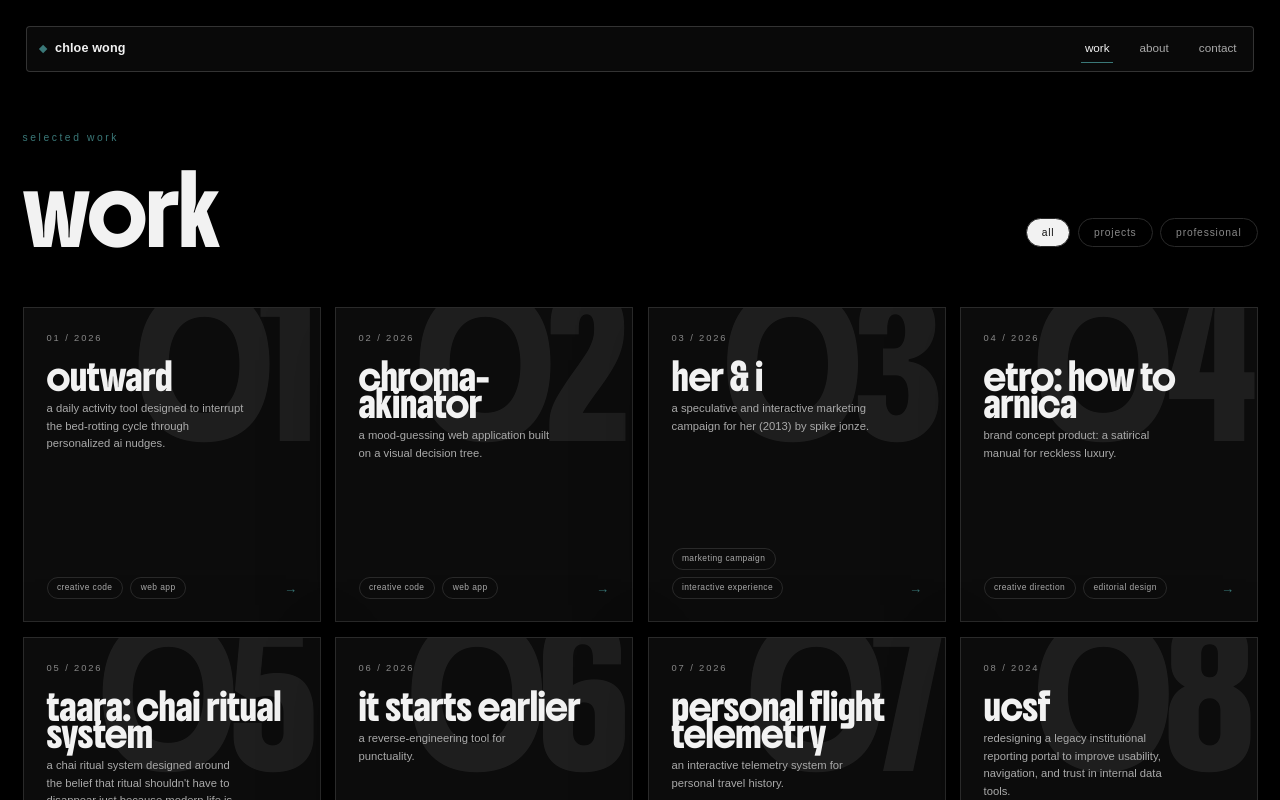
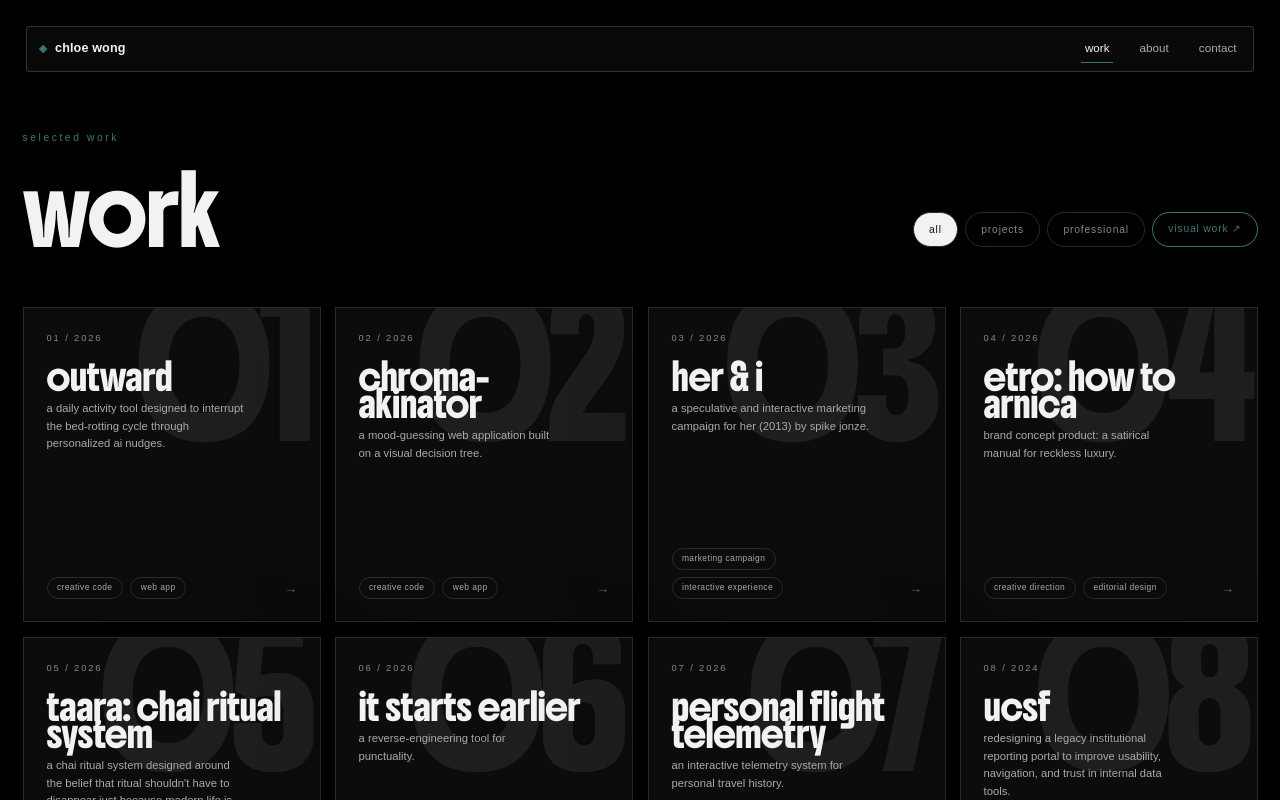
Before and after one commit to chloewongsf/portfolio, a Next.js app: page /work in a window 1280 px wide. Shown: the top 800 px of the page. Built offline with nearby package versions, Linux system fonts and the light colour scheme; a web font is replaced by a local one.

Commit message:
favicon and others

```diff
--- a/app/layout.tsx
+++ b/app/layout.tsx
@@ -77,6 +77,11 @@ const questrial = localFont({
 export const metadata: Metadata = {
   title: "Chloe Wong - Portfolio",
   description: "Designer, researcher, and creative technologist",
+  icons: {
+    icon: [{ url: "/logo.png", type: "image/png" }],
+    shortcut: "/logo.png",
+    apple: "/logo.png",
+  },
 };
 
 export default function RootLayout({
--- a/app/work/page.tsx
+++ b/app/work/page.tsx
@@ -443,7 +443,7 @@ export default function WorkPage() {
             initial={{ opacity: 0 }}
             animate={{ opacity: 1 }}
             transition={{ duration: 0.5, delay: 0.2 }}
-            style={{ display: "flex", gap: "0.5rem" }}
+            style={{ display: "flex", gap: "0.5rem", flexWrap: "wrap", justifyContent: "flex-end" }}
           >
             {FILTERS.map(({ key, label }) => (
               <button
@@ -464,6 +464,26 @@ export default function WorkPage() {
                 {label}
               </button>
             ))}
+
+            <Link
+              href="/visual-design"
+              style={{
+                display: "inline-flex",
+                alignItems: "center",
+                minHeight: "2.25rem",
+                padding: "0.55rem 1rem",
+                border: "1px solid #3a7878",
+                borderRadius: "999px",
+                color: "#3a7878",
+                fontSize: "0.6875rem",
+                letterSpacing: "0.08em",
+                textDecoration: "none",
+                whiteSpace: "nowrap",
+                transition: "background-color 0.2s ease, color 0.2s ease",
+              }}
+            >
+              visual work ↗
+            </Link>
           </motion.div>
         </div>
 
```
Also changed, not shown: public/logo.png (added).
